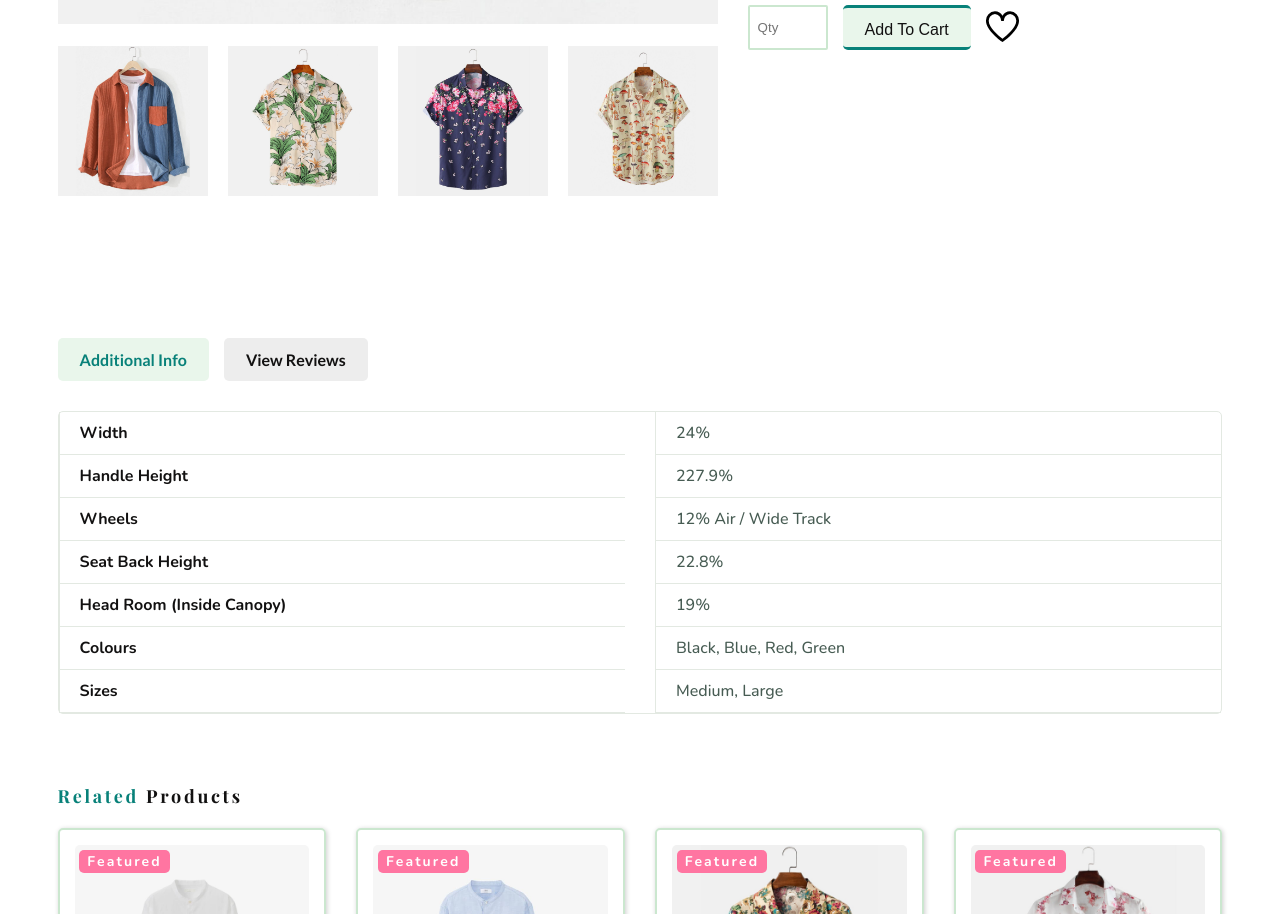
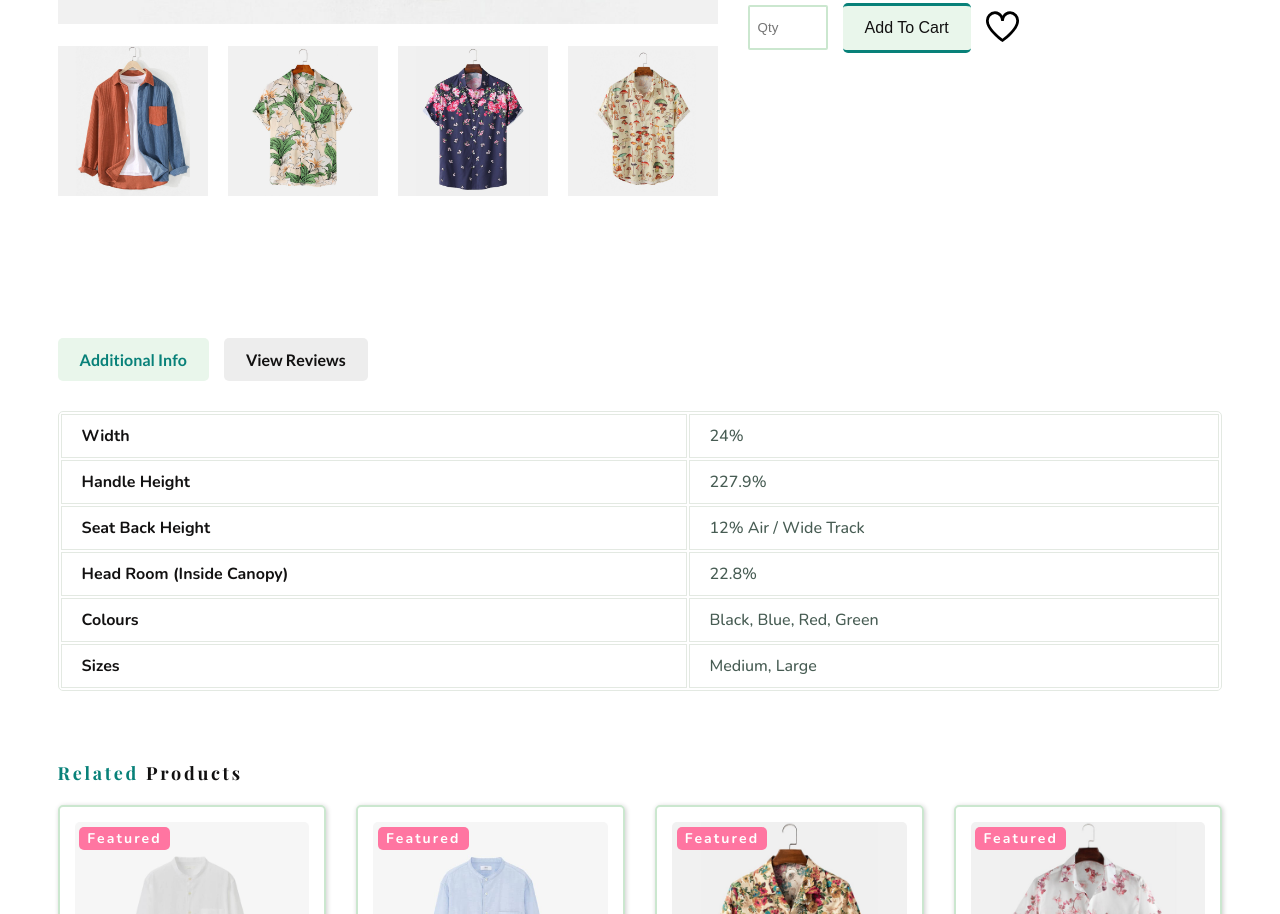
Before and after one commit to Jo-shua09/Ecarra_stores.commerce, a plain HTML site: page product_details.html in a window 1280 px wide. Shown: the part 891-1805 px from the top of the page. Drawn offline with nearby package versions, Linux system fonts and the light colour scheme; a web font is replaced by a local one.

Commit message:
eight commit

```diff
--- a/css/responsive.css
+++ b/css/responsive.css
@@ -191,13 +191,23 @@
   }
 }
 
+@media (max-width: 550px) {
+  .small_img_2 {
+    display: none;
+  }
+}
+
 @media (max-width: 450px) {
   html {
     font-size: 50%;
   }
-  section {
-    padding: 5rem 4%;
+  section.home {
+    padding-top: 8rem;
+    /* padding-bottom: 12rem; */
     overflow-x: hidden;
+  }
+  .home_img img {
+    margin-top: 6rem;
   }
   .menu_btn {
     display: none;
--- a/css/style.css
+++ b/css/style.css
@@ -1446,7 +1446,7 @@ section.breadcrumb {
   height: 4.5rem;
 }
 .qty_submit input {
-  height: 4.5rem;
+  /* height: 4.5rem; */
   /* width: 10rem; */
   cursor: pointer;
   padding: 1.3rem 2.2rem;
@@ -1472,45 +1472,40 @@ section.breadcrumb {
 /* ============= PRODUCT DETAILS SECTION ENDS ============= */
 
 /* ============= PRODUCT REVIEW SECTION STARTS ============= */
-.reviews .reviews_container {
-  display: flex;
-  flex-wrap: nowrap;
-  align-items: center;
-  justify-content: center;
+.reviews_container table {
+  width: 100%;
+  border-radius: 0.5rem;
+  /* border-collapse: collapse; */
   border: 0.1rem solid var(--border-color-alt);
-  width: 100%;
-  border-radius: 0.5rem;
-  flex: 1 1 45rem;
+}
+.reviews_container tr th,
+.reviews_container tr td {
+  border: 0.1rem solid var(--border-color-alt);
+  padding: 0.5rem 1.3rem;
+}
+.reviews_container tr th {
+  padding: 0 2rem;
+  padding-top: 1rem;
+  padding-bottom: 1rem;
+  font-size: var(--fontSize-3);
+  font-weight: var(--weight-bold-700);
+  color: var(--black-3);
+  font-family: var(--font_family-3);
+  text-align: left;
+}
+.reviews_container tr td {
+  padding: 0 2rem;
+  padding-bottom: 1rem;
+  padding-top: 1rem;
+  font-size: var(--fontSize-3);
+  font-weight: var(--weight-regular-500);
+  color: var(--text-color);
+  font-family: var(--font_family-3);
+  text-align: left;
 }
 .tab_rev_info {
   justify-content: start;
   margin-bottom: 3rem;
-}
-.reviews_container .box {
-  display: flex;
-  flex-direction: column;
-  width: 100%;
-  border-left: 0.1rem solid var(--border-color-alt);
-}
-.reviews_container .box h3 {
-  padding: 0 2rem;
-  padding-top: 1rem;
-  padding-bottom: 1rem;
-  font-size: var(--fontSize-3);
-  font-weight: var(--weight-bold-700);
-  color: var(--black-3);
-  font-family: var(--font_family-3);
-  border-bottom: 0.1rem solid var(--border-color-alt);
-}
-.reviews_container .box p {
-  padding: 0 2rem;
-  padding-bottom: 1rem;
-  padding-top: 1rem;
-  font-size: var(--fontSize-3);
-  font-weight: var(--weight-regular-500);
-  color: var(--text-color);
-  font-family: var(--font_family-3);
-  border-bottom: 0.1rem solid var(--border-color-alt);
 }
 .info_container {
   margin-top: 4rem;
@@ -1623,7 +1618,7 @@ input:focus {
   border: 0.2rem solid var(--b-green) !important;
 }
 .submit_review input {
-  height: 4.5rem;
+  /* height: 4.5rem; */
   /* width: 10rem; */
   cursor: pointer;
   padding: 1.3rem 2.2rem;
--- a/product_details.html
+++ b/product_details.html
@@ -228,8 +228,8 @@
               <div class="small_img_1">
                 <img src="img/product-8-1.jpg" alt="" class="small_img" />
               </div>
-              <div class="small_img_1">
-                <img src="img/product-9-1.jpg" alt="" class="small_img" />
+              <div class="small_img_2">
+                <img src="img/product-9-1.jpg" alt="" class="small_img hide" />
               </div>
               <div class="small_img_1">
                 <img src="img/product-6-1.jpg" alt="" class="small_img" />
@@ -264,12 +264,12 @@
               </div>
 
               <div class="return box">
-                <i class="fa fa-calendar"></i>
+                <i class="fa fa-rotate"></i>
                 <h4>30 days return policy</h4>
               </div>
 
               <div class="deliver box">
-                <i class="fa fa-calendar"></i>
+                <i class="fa fa-money-bundle"></i>
                 <h4>cash on delivery</h4>
               </div>
             </div>
@@ -322,25 +322,32 @@
         </div>
 
         <div class="tab_item reviews_container active_tab" content id="tab_1">
-          <div class="review_name box">
-            <h3>width</h3>
-            <h3>handle height</h3>
-            <h3>wheels</h3>
-            <h3>seat back height</h3>
-            <h3>head room (inside canopy)</h3>
-            <h3>colours</h3>
-            <h3>sizes</h3>
-          </div>
-
-          <div class="review box_name_info box">
-            <p>24%</p>
-            <p>227.9%</p>
-            <p>12% air / wide track</p>
-            <p>22.8%</p>
-            <p>19%</p>
-            <p>black, blue, red, green</p>
-            <p>medium, large</p>
-          </div>
+          <table>
+            <tr>
+              <th>width</th>
+              <td>24%</td>
+            </tr>
+            <tr>
+              <th>handle height</th>
+              <td>227.9%</td>
+            </tr>
+            <tr>
+              <th>seat back height</th>
+              <td>12% air / wide track</td>
+            </tr>
+            <tr>
+              <th>head room (inside canopy)</th>
+              <td>22.8%</td>
+            </tr>
+            <tr>
+              <th>colours</th>
+              <td>black, blue, red, green</td>
+            </tr>
+            <tr>
+              <th>sizes</th>
+              <td>medium, large</td>
+            </tr>
+          </table>
         </div>
 
         <div class="tab_item info_container" content id="tab_2">
```
